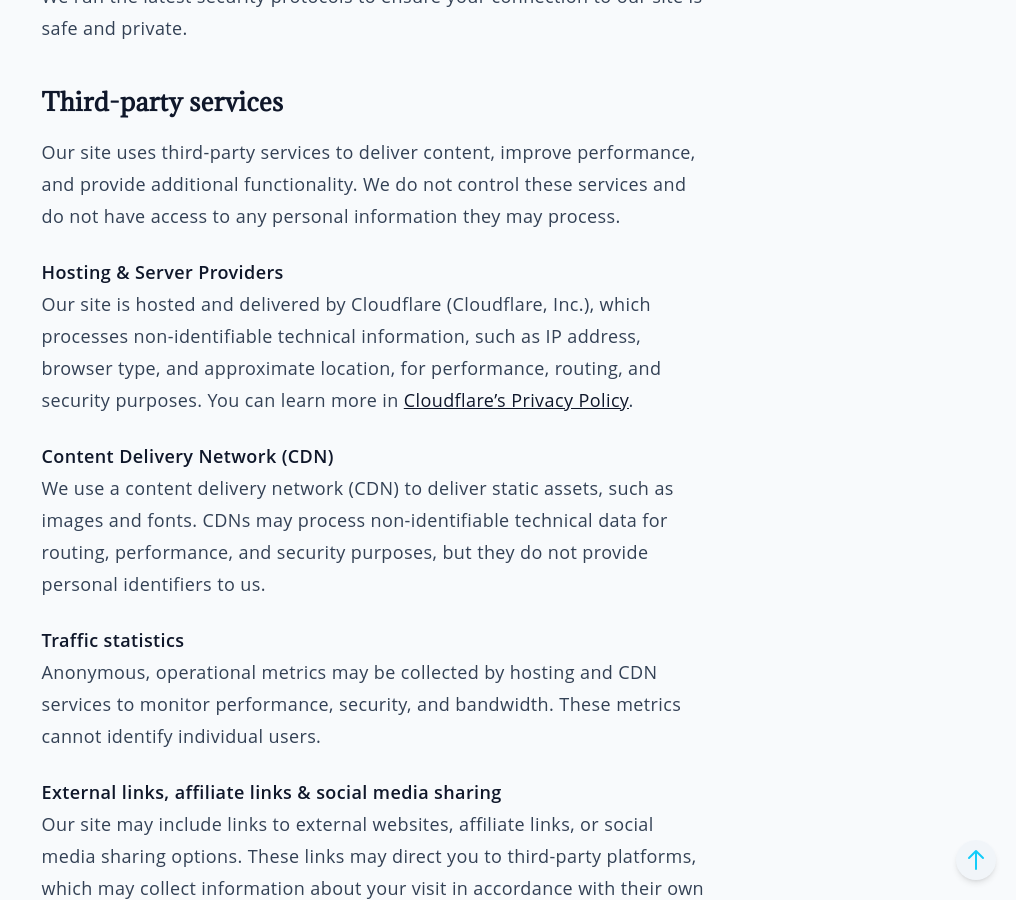
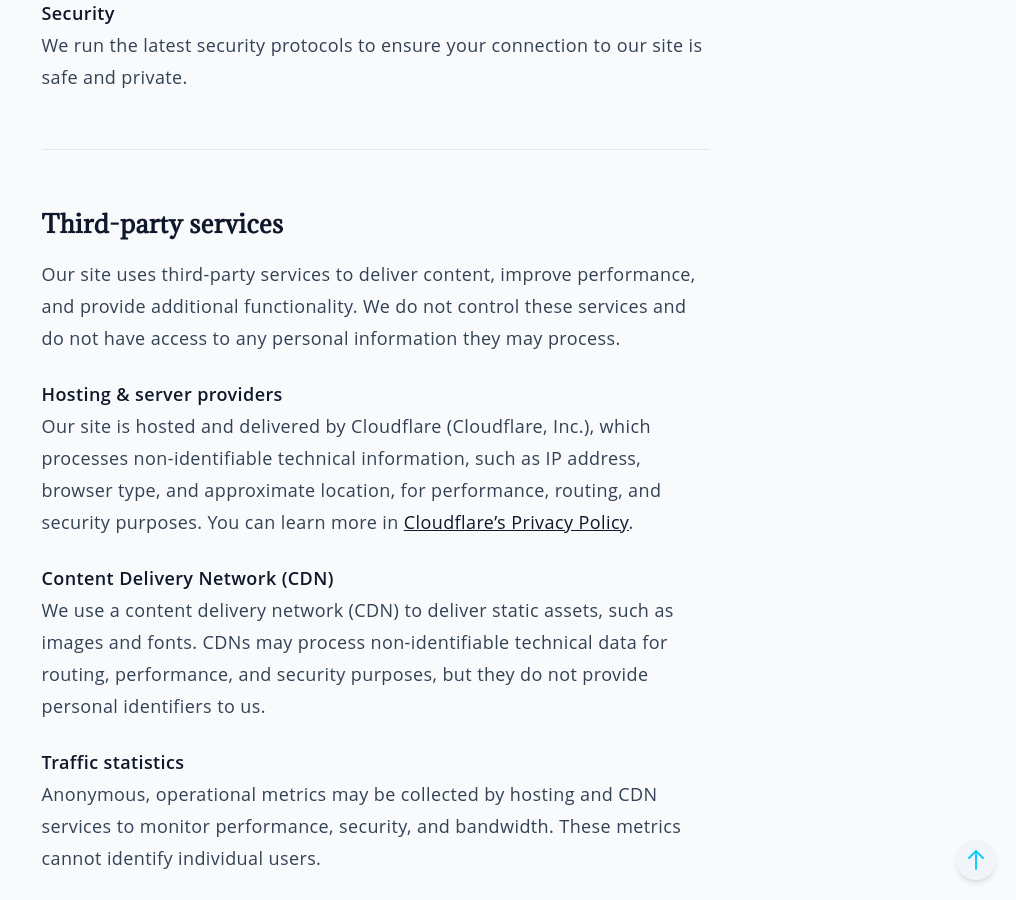
Before and after one commit to KanbeiKuroda/q7m_s9xv4kz8r2b1t6_dwpf0hlj, a Jekyll site: the page built from privacy_policy.md, in a window 1280 px wide and 900 px high, scrolled down 1472 px. Shown: the whole window, without its empty margins (264-1280 px from the left). Built offline with Jekyll 4.4.1, drawn with Linux system fonts in a browser that asks for light colours; some web fonts are replaced.

```diff
--- a/privacy_policy.md
+++ b/privacy_policy.md
@@ -5,7 +5,6 @@ layout: page
 ## Privacy Policy
 
 **Effective Date:** August 15, 2025
-
 *This version includes updates clarifying our use of third-party and affiliate links.*
 
 
@@ -16,6 +15,7 @@ We care deeply about your privacy and believe the internet should be safe, funct
 - [Third-party services](#third-party-services)
 - [Contact/Info](#contact-us)
 
+---
 
 ### Our practices
 
@@ -35,11 +35,13 @@ The only cookies used on this site are to remember your theme preference (light
 **Security**
 We run the latest security protocols to ensure your connection to our site is safe and private.
 
+---
+
 ### Third-party services
 
 Our site uses third-party services to deliver content, improve performance, and provide additional functionality. We do not control these services and do not have access to any personal information they may process.
 
-**Hosting & Server Providers**
+**Hosting & server providers**
 Our site is hosted and delivered by Cloudflare (Cloudflare, Inc.), which processes non-identifiable technical information, such as IP address, browser type, and approximate location, for performance, routing, and security purposes. You can learn more in [Cloudflare’s Privacy Policy](https://www.cloudflare.com/privacypolicy/).
 
 **Content Delivery Network (CDN)**
@@ -60,5 +62,3 @@ If we make changes to this Privacy Policy, we will update the "Effective Date" a
 #### **Contact Us**
 
 If you have any questions or concerns regarding your privacy, please reach us through our [Contact Page](https://cinefilth.pages.dev/email.html).
-
----
```
